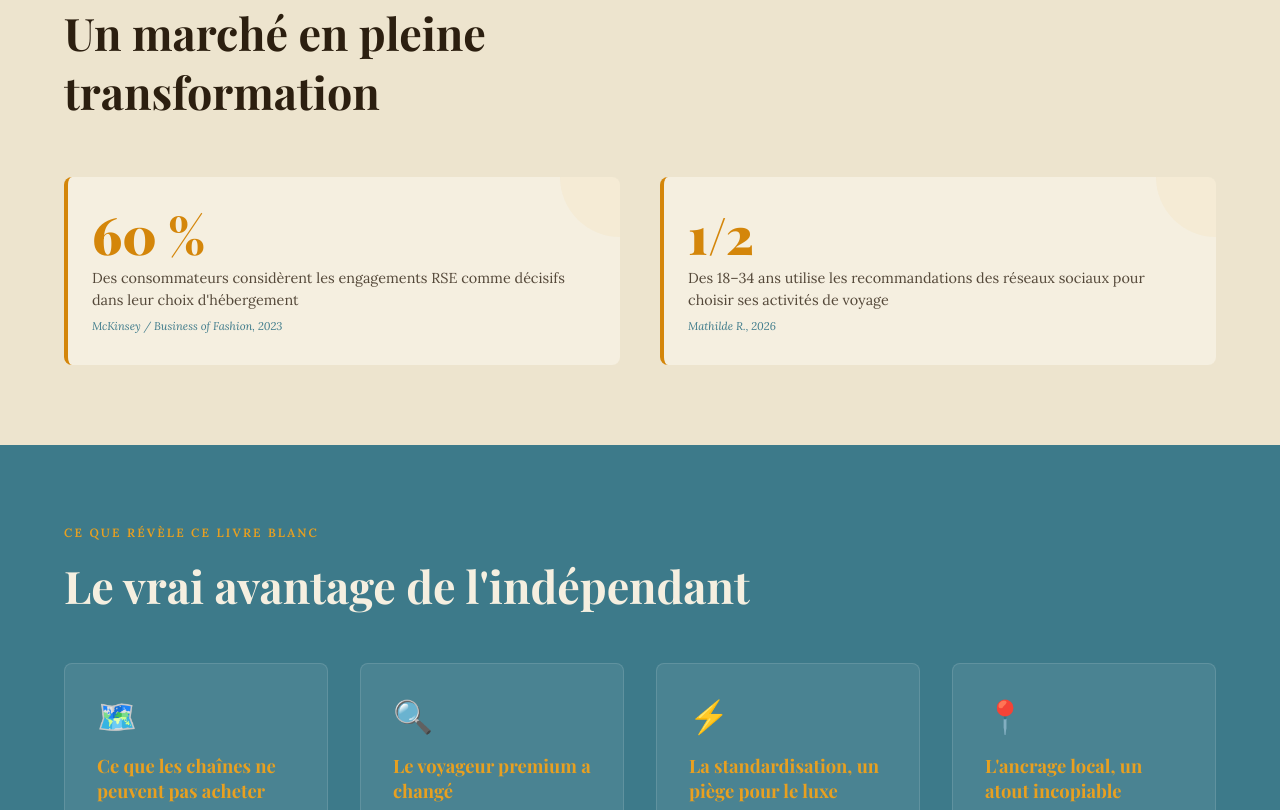
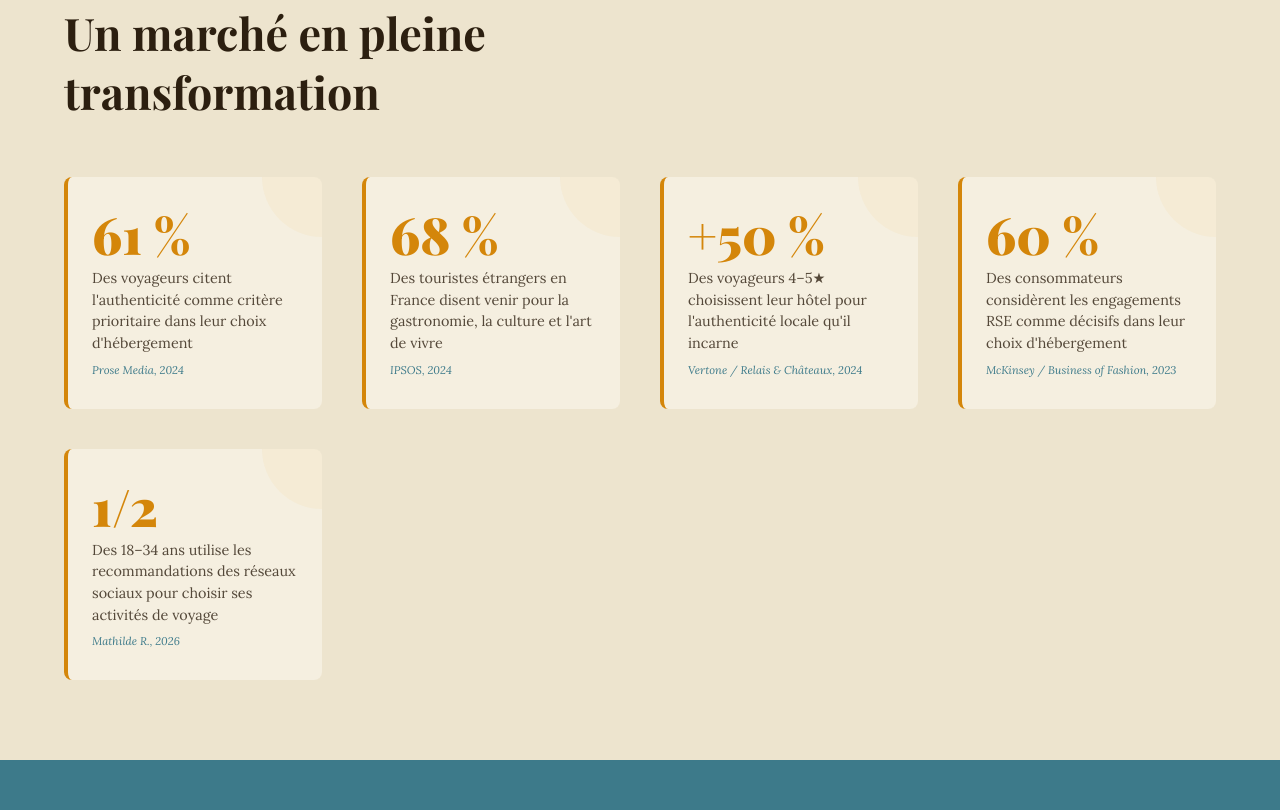
Before and after one commit to CharlyBoustouhan/livre-blanc, a plain HTML site: page index.html in a window 1280 px wide. Shown: the part 908-1718 px from the top of the page. Drawn offline with nearby package versions, Linux system fonts and the light colour scheme; a web font is replaced by a local one.

Commit message:
Add files via upload

```diff
--- a/index.html
+++ b/index.html
@@ -584,6 +584,21 @@
     <h2 class="stats-heading">Un marché en pleine transformation</h2>
     <div class="stats-grid">
       <div class="stat-card reveal">
+        <div class="stat-number">61 %</div>
+        <div class="stat-desc">Des voyageurs citent l'authenticité comme critère prioritaire dans leur choix d'hébergement</div>
+        <div class="stat-source">Prose Media, 2024</div>
+      </div>
+      <div class="stat-card reveal">
+        <div class="stat-number">68 %</div>
+        <div class="stat-desc">Des touristes étrangers en France disent venir pour la gastronomie, la culture et l'art de vivre</div>
+        <div class="stat-source">IPSOS, 2024</div>
+      </div>
+      <div class="stat-card reveal">
+        <div class="stat-number">+50 %</div>
+        <div class="stat-desc">Des voyageurs 4–5★ choisissent leur hôtel pour l'authenticité locale qu'il incarne</div>
+        <div class="stat-source">Vertone / Relais & Châteaux, 2024</div>
+      </div>
+      <div class="stat-card reveal">
         <div class="stat-number">60 %</div>
         <div class="stat-desc">Des consommateurs considèrent les engagements RSE comme décisifs dans leur choix d'hébergement</div>
         <div class="stat-source">McKinsey / Business of Fashion, 2023</div>
@@ -636,7 +651,7 @@
           <h3 class="levier-title">Raconter son territoire et en faire sa signature de marque</h3>
           <p class="levier-desc">Storytelling territorial, guide secret du territoire, portraits de producteurs locaux... Des outils concrets pour que l'authenticité se prouve, pas se proclame.</p>
         </div>
-        <span class="levier-lock">🔒</span>
+
       </div>
       <div class="levier-item reveal">
         <span class="levier-num">02</span>
@@ -644,7 +659,7 @@
           <h3 class="levier-title">L'hôtelier, premier ambassadeur de son territoire</h3>
           <p class="levier-desc">Personal branding, prise de parole d'expert, coulisses de l'établissement. La figure de l'hôtelier comme signature d'un lieu que personne d'autre ne peut incarner.</p>
         </div>
-        <span class="levier-lock">🔒</span>
+
       </div>
       <div class="levier-item reveal">
         <span class="levier-num">03</span>
@@ -652,7 +667,7 @@
           <h3 class="levier-title">Construire un écosystème local premium</h3>
           <p class="levier-desc">Partenariats avec vignerons, artisans, guides. Expériences réservées aux clients. Ouvrir l'hôtel aux locaux pour en faire un lieu de vie incontournable du territoire.</p>
         </div>
-        <span class="levier-lock">🔒</span>
+
       </div>
       <div class="levier-item reveal">
         <span class="levier-num">04</span>
@@ -660,7 +675,7 @@
           <h3 class="levier-title">Transformer les clients en ambassadeurs du territoire (UGC)</h3>
           <p class="levier-desc">Moments photographiables ancrés dans le territoire, rituel de départ, programme de retour. Le contenu que vos clients créent vaut plus qu'aucune campagne publicitaire.</p>
         </div>
-        <span class="levier-lock">🔒</span>
+
       </div>
       <div class="levier-item reveal">
         <span class="levier-num">05</span>
@@ -668,7 +683,7 @@
           <h3 class="levier-title">Assumer ses imperfections pour se différencier</h3>
           <p class="levier-desc">Raconter les contraintes comme des qualités, la transparence radicale, le slow content. Ce que les grandes chaînes ne peuvent pas se permettre est votre plus grand atout.</p>
         </div>
-        <span class="levier-lock">🔒</span>
+
       </div>
     </div>
   </section>
```
